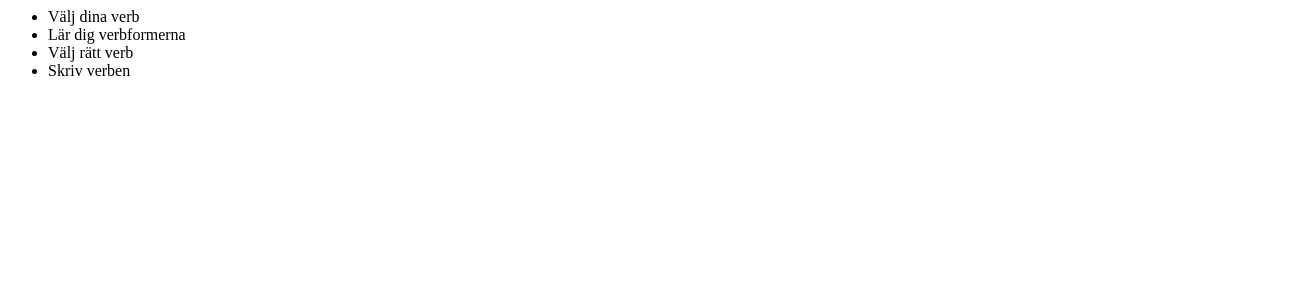
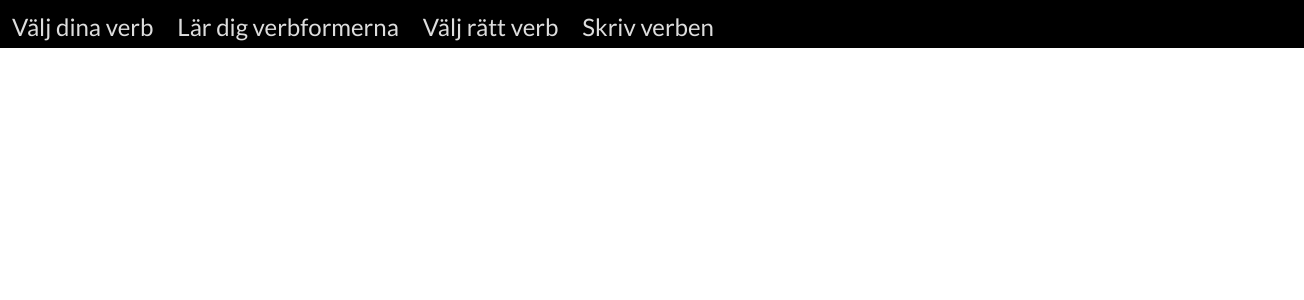
Before and after one commit to veryuniqueusername/foxiverbs, a React app: page / in a window 1280 px wide. Shown: the top 300 px of the page, 1304 px wide, since content can reach past the window. Built offline with nearby package versions, Linux system fonts and the light colour scheme.

Commit message:
sass and eslint

```diff
--- a/src/App.tsx
+++ b/src/App.tsx
@@ -1,10 +1,14 @@
+import { BrowserRouter as Router, Switch, Route } from 'react-router-dom';
 import './styles.scss';
 import Navbar from './Navbar';
 
 export default function App() {
 	return (
-		<div>
+		<Router>
 			<Navbar />
-		</div>
+			<Switch>
+				<Route path="/"></Route>
+			</Switch>
+		</Router>
 	);
 }
--- a/src/Navbar.tsx
+++ b/src/Navbar.tsx
@@ -1,10 +1,16 @@
+import { Link } from 'react-router-dom';
+
+function NavbarItem({ to, children }: { to: string; children: string }) {
+	return <Link to={to}>{children}</Link>;
+}
+
 export default function Navbar() {
 	return (
-		<ul>
-			<li>Välj dina verb</li>
-			<li>Lär dig verbformerna</li>
-			<li>Välj rätt verb</li>
-			<li>Skriv verben</li>
+		<ul className="Navbar">
+			<NavbarItem to="/choose">Välj dina verb</NavbarItem>
+			<NavbarItem to="/learn">Lär dig verbformerna</NavbarItem>
+			<NavbarItem to="/exercise">Välj rätt verb</NavbarItem>
+			<NavbarItem to="/exercise2">Skriv verben</NavbarItem>
 		</ul>
 	);
 }
--- a/src/styles.scss
+++ b/src/styles.scss
@@ -1,5 +1,27 @@
-.wrapper {
-    display: flex;
-    justify-content: center;
-    align-items: center;
+@import url('https://fonts.googleapis.com/css?family=Lato:100,100italic,300,300italic,regular,italic,700,700italic,900,900italic');
+
+body {
+	margin: 0;
 }
+
+ul.Navbar {
+	display: flexbox;
+	list-style: none;
+	font-size: 24px;
+	font-family: Lato;
+	width: 100%;
+	height: 1em;
+	padding: 0.5em;
+	margin: 0;
+	background-color: black;
+	& > a {
+		display: inline;
+		padding: 0 1em 0 0;
+		color: #dddddd;
+		text-decoration: none;
+		&:hover {
+			color: white;
+		}
+		transition: color 0.1s;
+	}
+}
--- a/webpack.config.ts
+++ b/webpack.config.ts
@@ -1,5 +1,5 @@
 import path from 'path';
-import { Configuration, DefinePlugin } from 'webpack';
+import { DefinePlugin } from 'webpack';
 import HtmlWebpackPlugin from 'html-webpack-plugin';
 import ForkTsCheckerWebpackPlugin from 'fork-ts-checker-webpack-plugin';
 import TsconfigPathsPlugin from 'tsconfig-paths-webpack-plugin';
@@ -30,7 +30,7 @@ module.exports = {
 			},
 			{
 				test: /\.s?css$/,
-				use: ['style-loader', 'css-loader'],
+				use: ['style-loader', 'css-loader', 'sass-loader'],
 			},
 		],
 	},
```
Also changed, not shown: package.json (+10 -5 lines), 2 other files (tests, documents, lock files or other folders).
